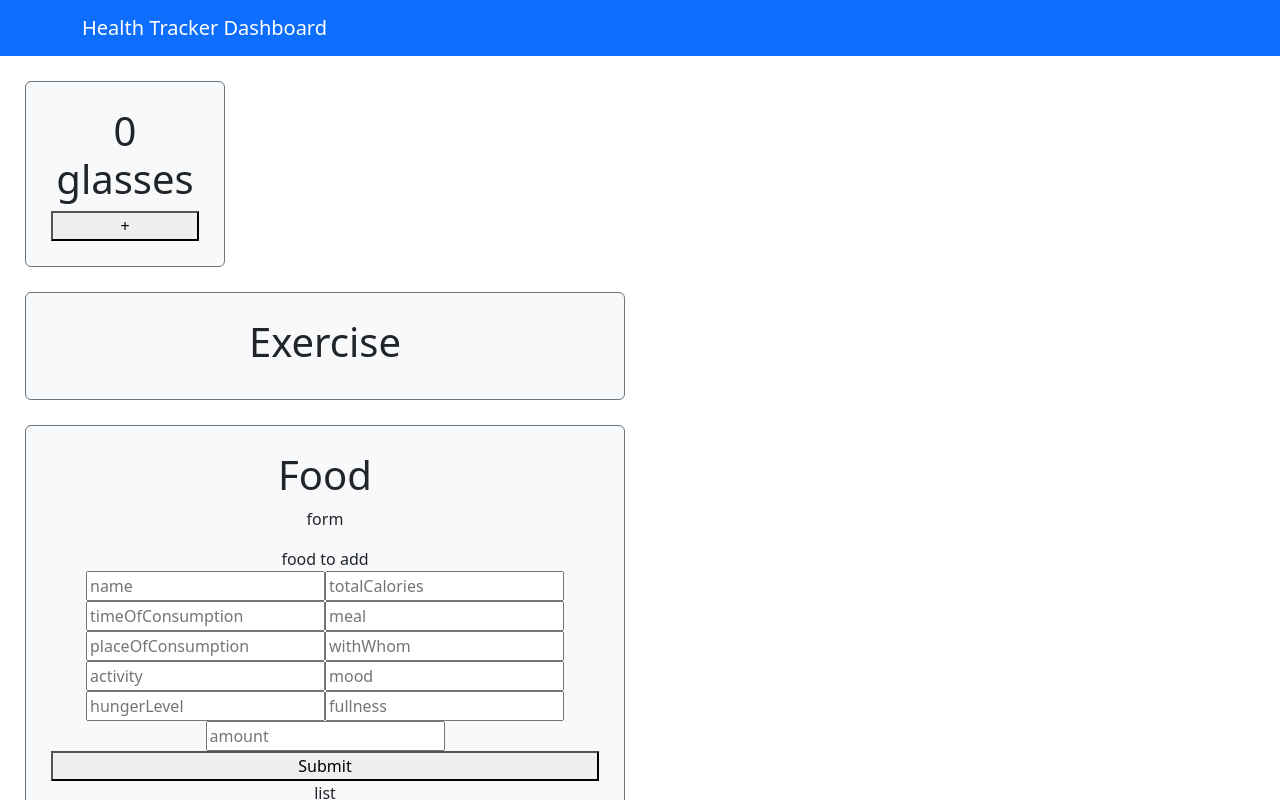
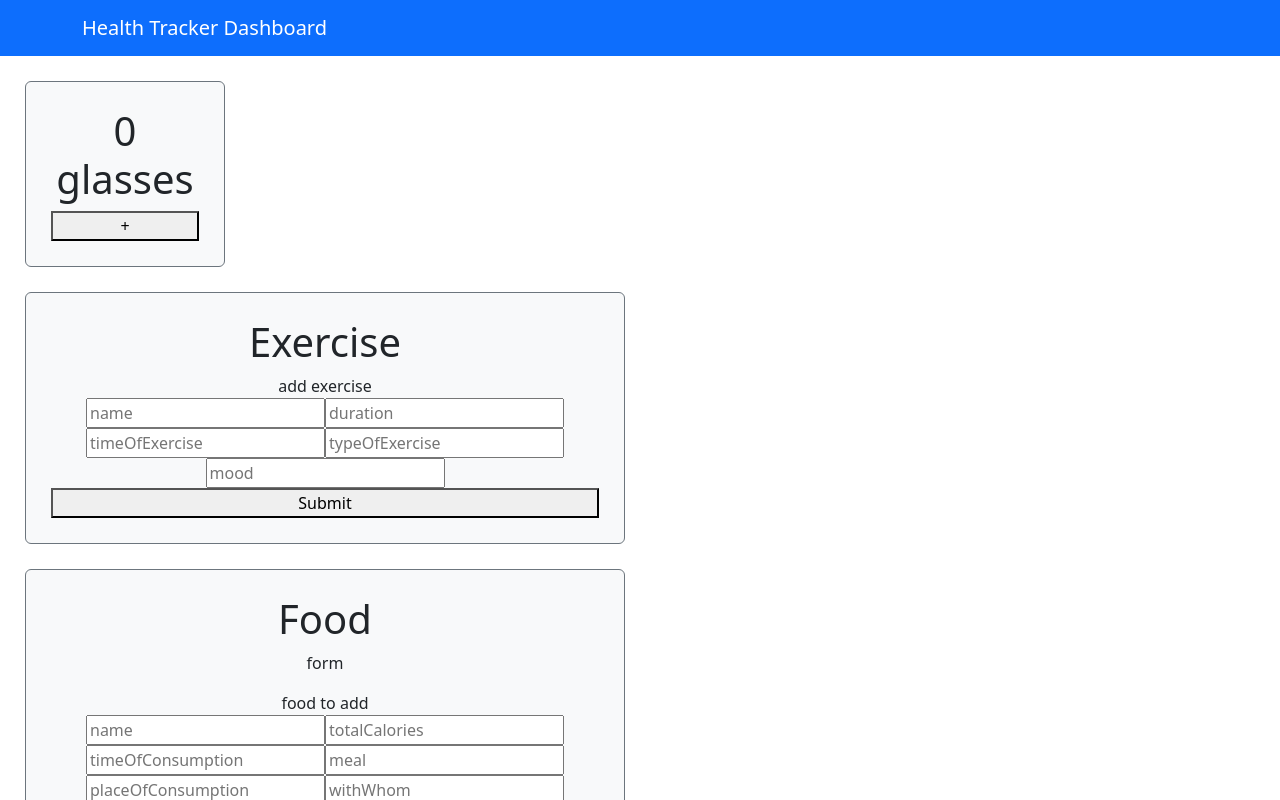
Before and after one commit to blee2125/health-tracker-dashboard, a React (Create React App) app: page /exercise in a window 1280 px wide. Shown: the top 800 px of the page. Built offline with nearby package versions, Linux system fonts and the light colour scheme.

Commit message:
add exercise form

```diff
--- a/src/components/Exercise/Exercise.js
+++ b/src/components/Exercise/Exercise.js
@@ -1,6 +1,7 @@
 import React from "react";
 import Card from 'react-bootstrap/Card';
 
+import ExerciseForm from "./ExerciseForm";
 
 export default class Exercise extends React.Component {
     constructor(props) {
@@ -47,7 +48,8 @@ export default class Exercise extends React.Component {
       return (
         <Card bg='light' border="secondary" style={{ width: '600px', padding: '25px', margin: "25px"}}>
             <h1>Exercise</h1>
-
+            <ExerciseForm />
+            <button onClick={this.handleSubmit}> Submit</button>
         </Card>
       )
     }
--- /dev/null
+++ b/src/components/Exercise/ExerciseForm.js
@@ -0,0 +1,43 @@
+import React from "react";
+
+export const ExerciseForm = (props) => {
+
+    return (
+      <form >
+        <label>add exercise</label>
+        <br />
+        <input
+          name='name'
+          placeholder='name'
+          type='text'
+          onChange={e => props.updateData('exerciseName', e.target.value)}
+        />
+        <input
+          name='duration'
+          placeholder='duration'
+          type='text'
+          onChange={e => props.updateData('duration', e.target.value)}
+        />
+        <input
+          name='timeOfExercise'
+          placeholder='timeOfExercise'
+          type='text'
+          onChange={e => props.updateData('timeOfExercise', e.target.value)}
+        />
+        <input
+          name='typeOfExercise'
+          placeholder='typeOfExercise'
+          type='text'
+          onChange={e => props.updateData('typeOfExercise', e.target.value)}
+        />
+        <input
+          name='mood'
+          placeholder='mood'
+          type='text'
+          onChange={e => props.updateData('mood', e.target.value)}
+        />
+      </form>
+    );
+  }
+
+export default ExerciseForm;
```
